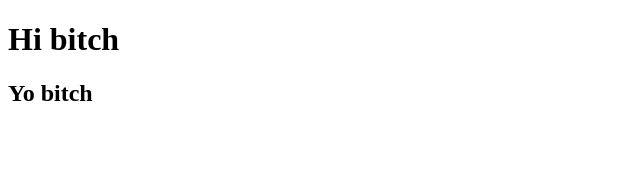
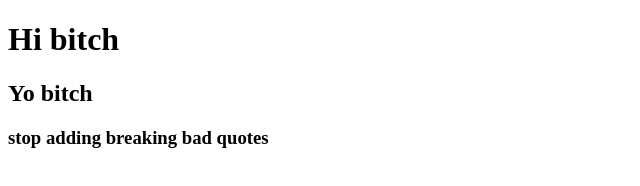
Before and after one commit to meetaffan/background-color, a plain HTML site: page index.html in a window 1280 px wide. Shown: the whole page, without its empty margins (0-640 px from the left). Drawn offline with Linux system fonts and the light colour scheme.

Commit message:
Add message in h3 tag

```diff
--- a/index.html
+++ b/index.html
@@ -6,6 +6,7 @@
 <body>
 	<h1>Hi bitch</h1>
 	<h2>Yo bitch</h2>
+	<h3>stop adding breaking bad quotes<h3>
 
 </body>
 </html>
```
